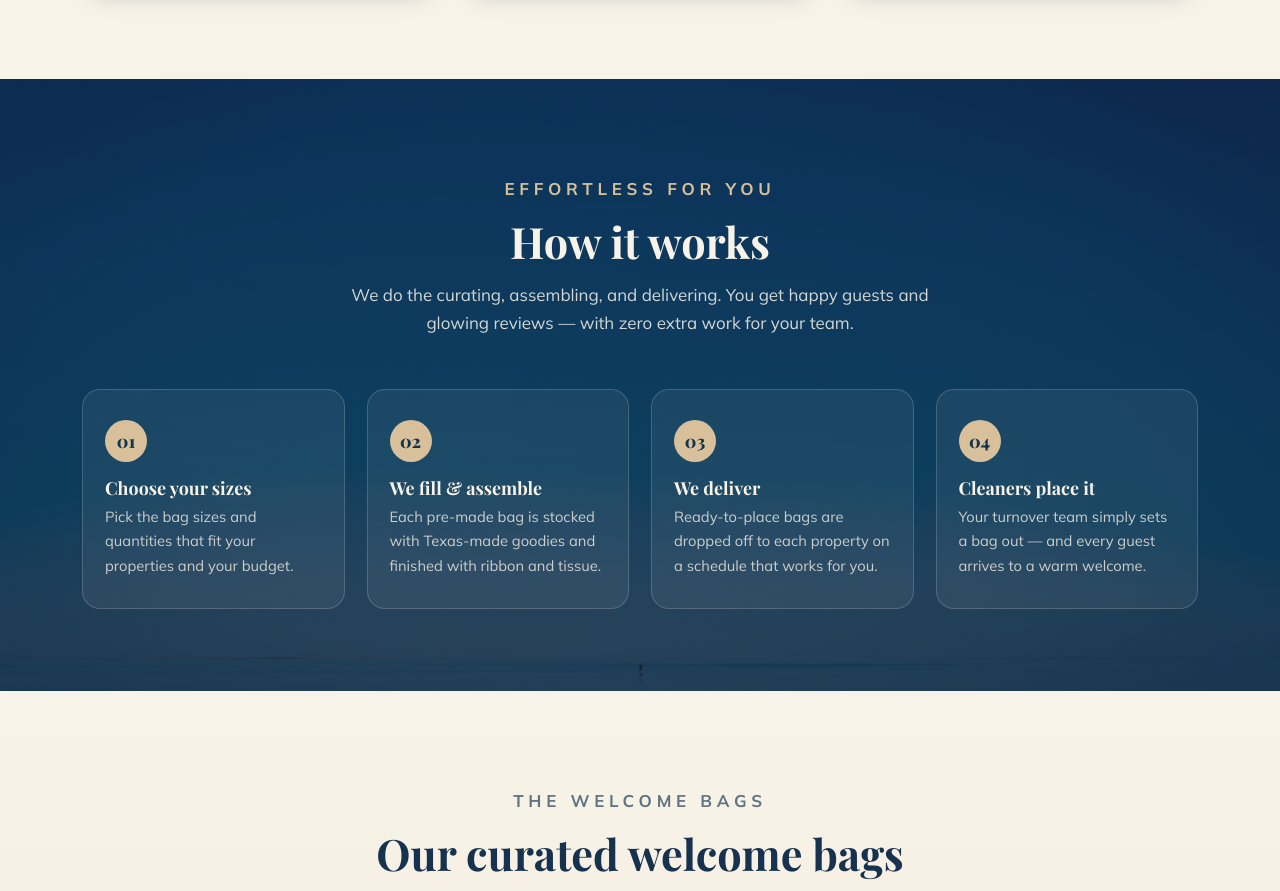
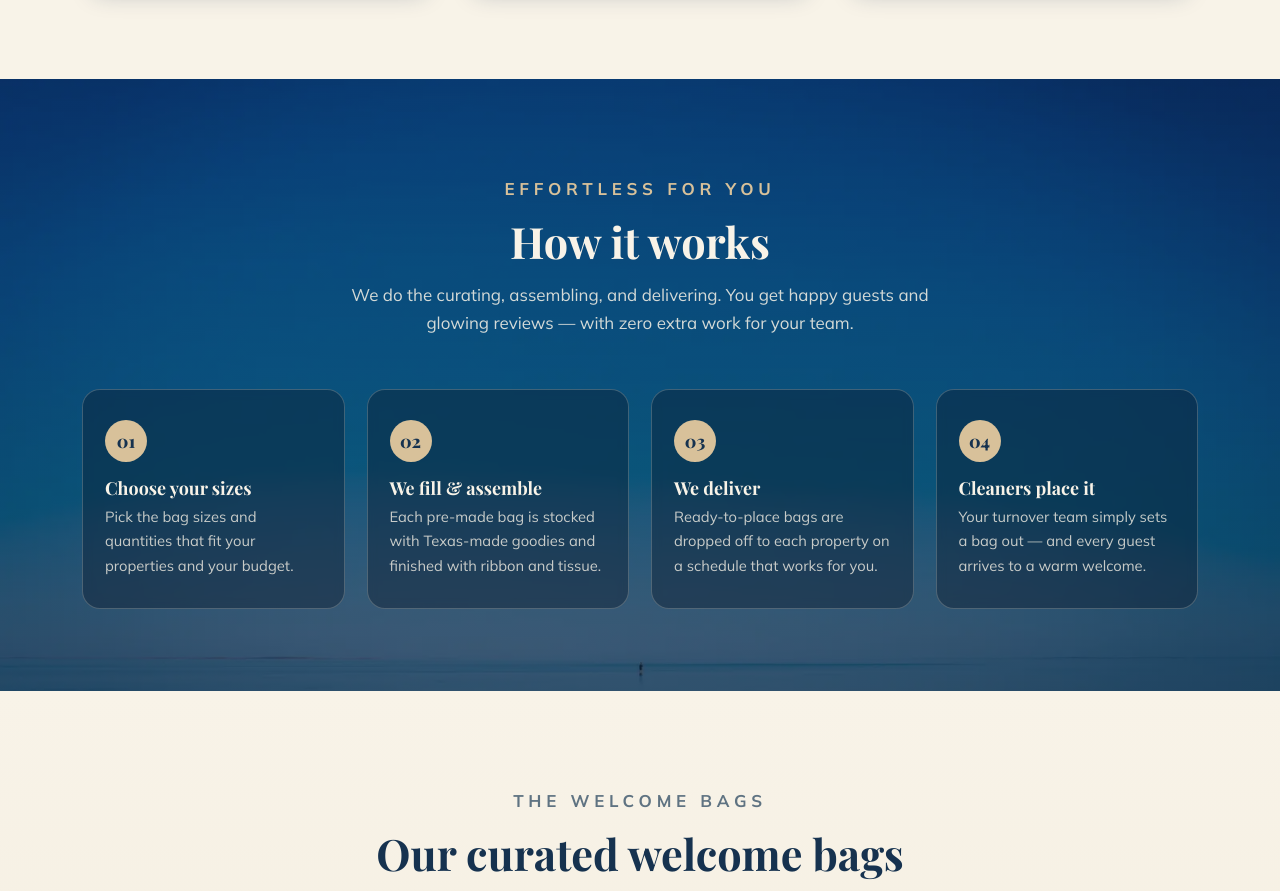
Before and after one commit to DustPan55/GulfCoastGreetings, a plain HTML site: page index.html in a window 1280 px wide. Shown: the part 1755-2646 px from the top of the page. Drawn offline with nearby package versions, Linux system fonts and the light colour scheme.

Commit message:
Make How it works coastal photo more visible; frosted-glass step cards
- Lighten the navy wash on the horizon band so the ocean shows through
- Step cards now use a translucent navy + backdrop-blur for readability

Co-Authored-By: Claude Opus 4.8 (1M context) <noreply@anthropic.com>

```diff
--- a/index.html
+++ b/index.html
@@ -132,7 +132,7 @@
   .coastband h2,.coastband h3,.coastband h4{color:var(--cream)}
   .coastband .center p{color:rgba(248,243,232,.85)}
   .coastband.horizon{
-    background-image:linear-gradient(rgba(17,38,60,.74),rgba(17,38,60,.8)),url(assets/coast-horizon.webp);
+    background-image:linear-gradient(rgba(17,38,60,.48),rgba(17,38,60,.64)),url(assets/coast-horizon.webp);
     background-size:cover;background-position:center;background-attachment:fixed;
   }
   .coastband.sunset{
@@ -165,7 +165,7 @@
 
   /* ---------- How it works ---------- */
   .steps{display:grid;grid-template-columns:repeat(4,1fr);gap:22px;counter-reset:step}
-  .step{position:relative;padding:30px 22px;border-radius:var(--radius);background:rgba(255,255,255,.06);border:1px solid rgba(248,243,232,.18)}
+  .step{position:relative;padding:30px 22px;border-radius:var(--radius);background:rgba(12,28,46,.42);border:1px solid rgba(248,243,232,.22);backdrop-filter:blur(5px);-webkit-backdrop-filter:blur(5px)}
   .step .n{
     counter-increment:step;font-family:'Playfair Display',serif;font-weight:800;font-size:1.1rem;
     width:42px;height:42px;border-radius:50%;background:var(--sand);color:var(--navy);
```
